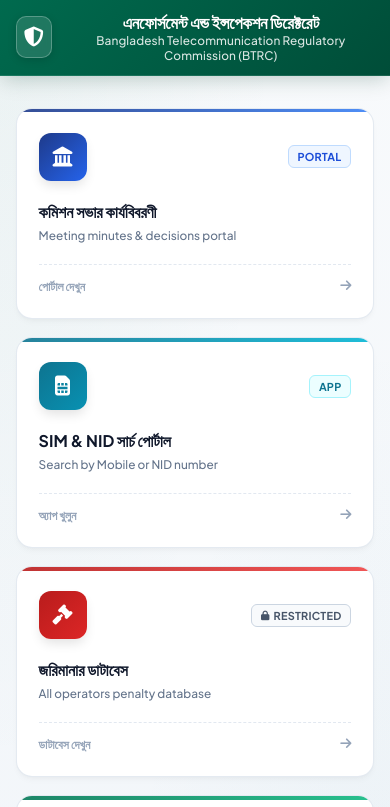
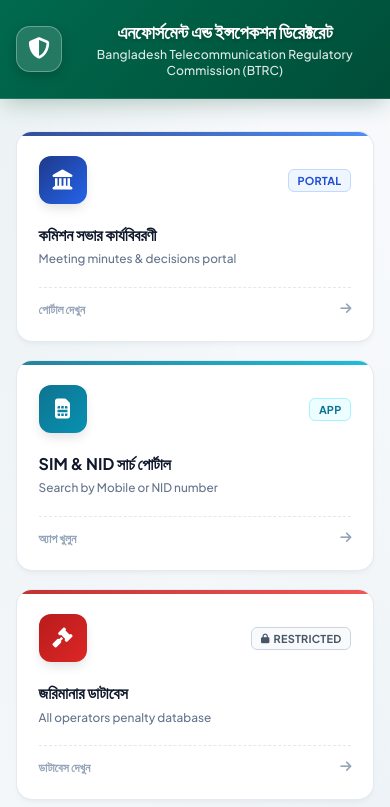
Before and after one commit to AbMannan1761/E-I-dashboard, a plain HTML site: page index.html in a window 390 px wide. Shown: the top 807 px of the page. Drawn offline with Linux system fonts and the light colour scheme.

Commit message:
Enlarge header banner height, typography, and icon

```diff
--- a/index.html
+++ b/index.html
@@ -40,71 +40,74 @@
     header {
       background: linear-gradient(135deg, #006a4e 0%, #004d38 100%);
       color: #fff;
-      padding: 0 2rem;
+      padding: 1.75rem 2rem;
       display: flex;
       align-items: center;
       justify-content: center;
-      height: 68px;
+      min-height: 110px;
       position: sticky;
       top: 0;
       z-index: 100;
-      box-shadow: 0 4px 20px -2px rgba(0, 60, 40, 0.25);
-      border-bottom: 1px solid rgba(255, 255, 255, 0.1);
+      box-shadow: 0 6px 24px -4px rgba(0, 60, 40, 0.3);
+      border-bottom: 1px solid rgba(255, 255, 255, 0.12);
     }
 
     .header-brand {
       display: flex;
       align-items: center;
-      gap: 1rem;
+      gap: 1.25rem;
       text-align: left;
     }
 
     .brand-icon-box {
-      width: 42px;
-      height: 42px;
-      background: rgba(255, 255, 255, 0.12);
-      border: 1px solid rgba(255, 255, 255, 0.25);
-      border-radius: 10px;
+      width: 58px;
+      height: 58px;
+      background: rgba(255, 255, 255, 0.14);
+      border: 1.5px solid rgba(255, 255, 255, 0.3);
+      border-radius: 14px;
       display: flex;
       align-items: center;
       justify-content: center;
-      font-size: 1.25rem;
+      font-size: 1.75rem;
       color: #ffffff;
-      box-shadow: 0 2px 8px rgba(0, 0, 0, 0.15);
-      backdrop-filter: blur(4px);
+      box-shadow: 0 4px 12px rgba(0, 0, 0, 0.18);
+      backdrop-filter: blur(6px);
+      flex-shrink: 0;
     }
 
     .header-brand h1 {
-      font-size: 1.05rem;
+      font-size: 1.45rem;
       font-weight: 700;
       line-height: 1.25;
       letter-spacing: -0.01em;
       color: #ffffff;
-      text-shadow: 0 1px 2px rgba(0, 0, 0, 0.15);
+      text-shadow: 0 2px 4px rgba(0, 0, 0, 0.2);
     }
 
     .header-brand span {
-      font-size: 0.74rem;
-      color: rgba(255, 255, 255, 0.85);
+      font-size: 0.92rem;
+      color: rgba(255, 255, 255, 0.88);
       display: block;
       font-weight: 500;
       letter-spacing: 0.01em;
+      margin-top: 3px;
     }
 
     .hrt {
       position: absolute;
-      right: 2rem;
-      font-size: 0.76rem;
-      color: rgba(255, 255, 255, 0.9);
+      right: 2.5rem;
+      font-size: 0.82rem;
+      color: rgba(255, 255, 255, 0.95);
       display: inline-flex;
       align-items: center;
-      gap: 0.45rem;
-      background: rgba(0, 0, 0, 0.15);
-      padding: 0.35rem 0.85rem;
-      border-radius: 20px;
-      border: 1px solid rgba(255, 255, 255, 0.15);
+      gap: 0.5rem;
+      background: rgba(0, 0, 0, 0.18);
+      padding: 0.5rem 1.1rem;
+      border-radius: 24px;
+      border: 1px solid rgba(255, 255, 255, 0.2);
+      backdrop-filter: blur(4px);
     }
-    .hrt i { color: #86efac; font-size: 0.75rem; }
+    .hrt i { color: #86efac; font-size: 0.8rem; }
 
     /* Main Container */
     main {
@@ -301,19 +304,32 @@
       }
     }
 
-    @media (max-width: 680px) {
-      header {
-        padding: 0 1rem;
-        height: auto;
-        padding-top: 0.75rem;
-        padding-bottom: 0.75rem;
-      }
+    @media (max-width: 900px) {
       .hrt {
         display: none;
       }
+    }
+
+    @media (max-width: 680px) {
+      header {
+        padding: 1.25rem 1rem;
+        min-height: auto;
+      }
       .header-brand {
+        gap: 0.85rem;
         justify-content: center;
         text-align: center;
+      }
+      .brand-icon-box {
+        width: 46px;
+        height: 46px;
+        font-size: 1.35rem;
+      }
+      .header-brand h1 {
+        font-size: 1.15rem;
+      }
+      .header-brand span {
+        font-size: 0.76rem;
       }
       .card-grid {
         grid-template-columns: 1fr;
```
